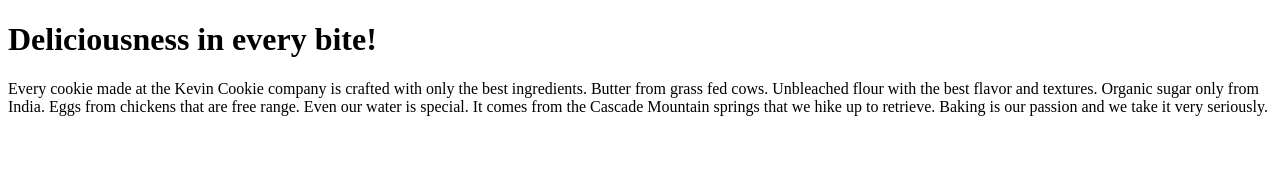
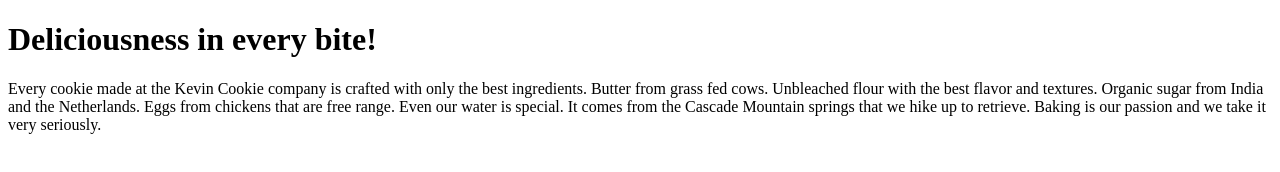
Before and after one commit to Nicootje/KCC, a plain HTML site: page index.htm in a window 1280 px wide. Drawn offline with Linux system fonts and the light colour scheme.

Commit message:
Update index.htm

```diff
--- a/index.htm
+++ b/index.htm
@@ -3,7 +3,7 @@
 <body>
 
 <h1>Deliciousness in every bite!</h1>
-<p>Every cookie made at the Kevin Cookie company is crafted with only the best ingredients. Butter from grass fed cows. Unbleached flour with the best flavor and textures. Organic sugar only from India. Eggs from chickens that are free range. Even our water is special. It comes from the Cascade Mountain springs that we hike up to retrieve. Baking is our passion and we take it very seriously.</p>
+<p>Every cookie made at the Kevin Cookie company is crafted with only the best ingredients. Butter from grass fed cows. Unbleached flour with the best flavor and textures. Organic sugar from India and the Netherlands. Eggs from chickens that are free range. Even our water is special. It comes from the Cascade Mountain springs that we hike up to retrieve. Baking is our passion and we take it very seriously.</p>
 
 </body>
 </html>
```
